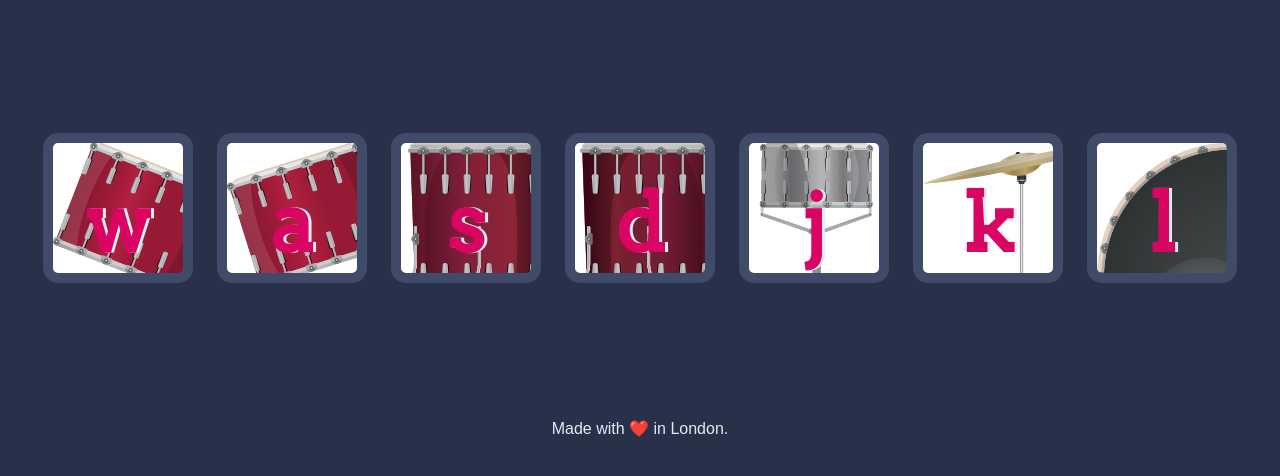
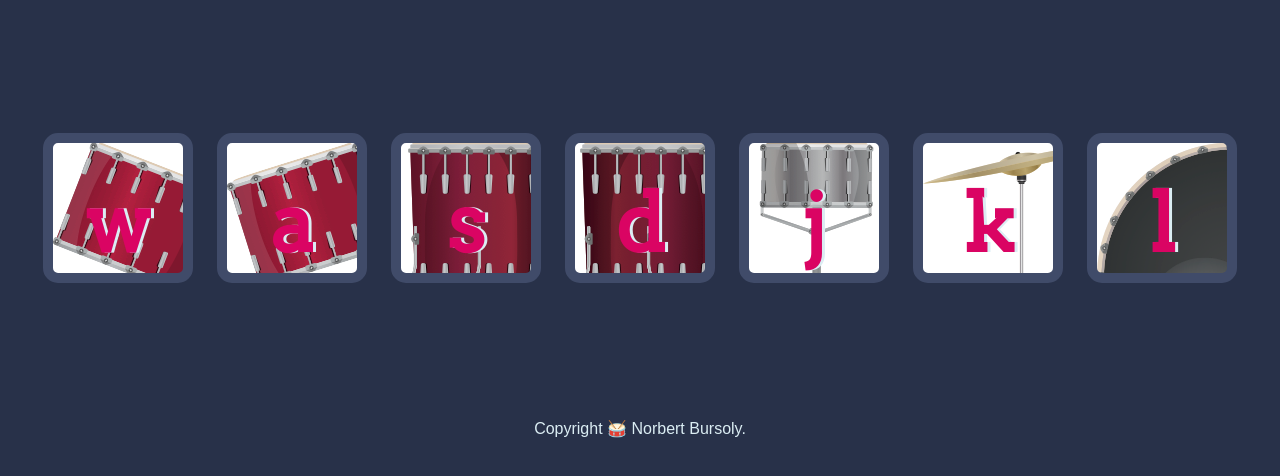
Before and after one commit to NBNorbert/Drum-kit, a plain HTML site: page index.html in a window 1280 px wide. Shown: the part 156-632 px from the top of the page. Drawn offline with Linux system fonts and the light colour scheme.

Commit message:
Readme file and code update

```diff
--- a/index.html
+++ b/index.html
@@ -25,8 +25,8 @@
 
 </body>
 
-  <footer>
-    Made with ❤️ in London.
-  </footer>
+<footer>
+  Copyright 🥁 Norbert Bursoly.
+</footer>
 
 </html>
```
Also changed, not shown: index.js (+5 -32 lines), 2 other files.
